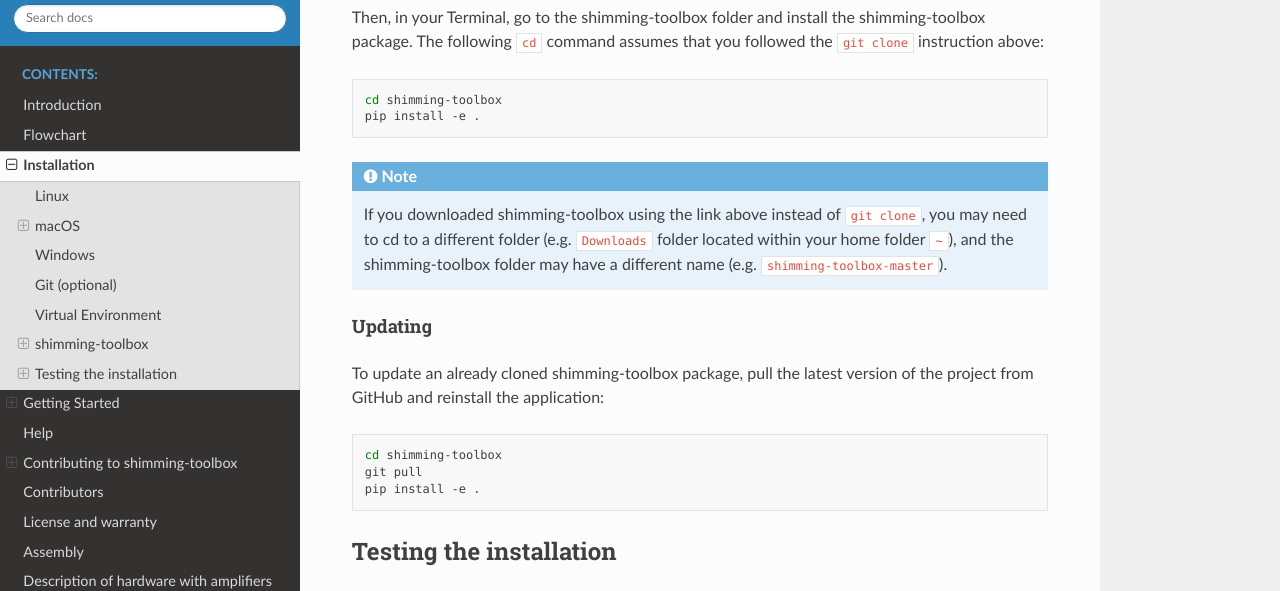
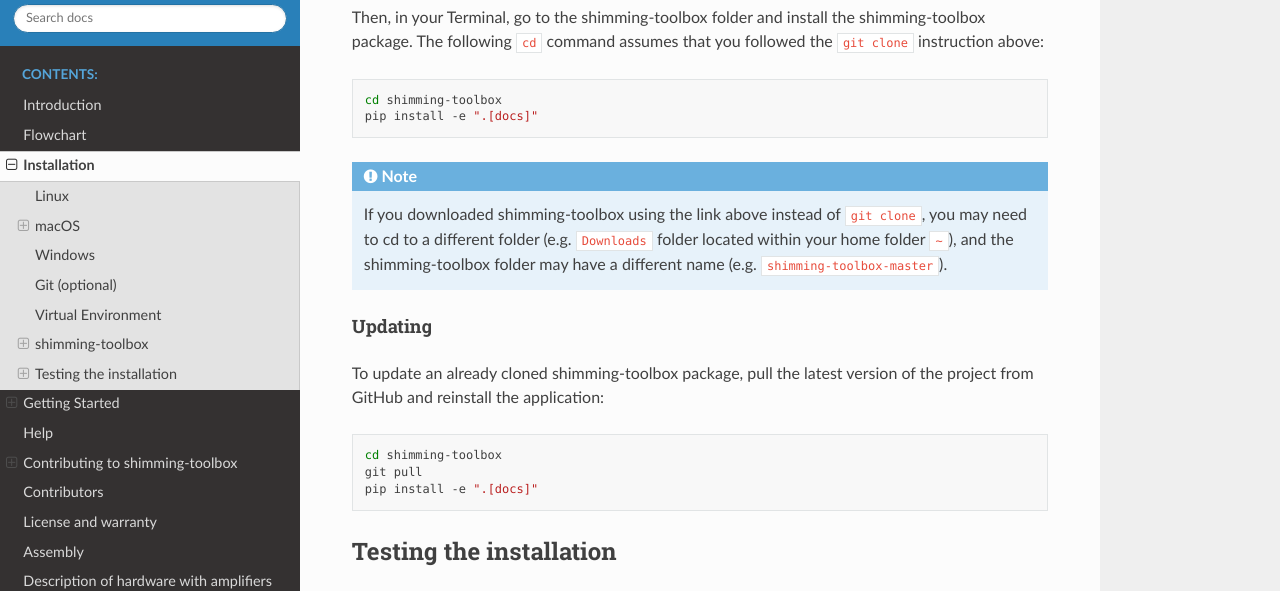
Before and after one commit to shimming-toolbox/shimming-toolbox, a Sphinx documentation site: the page built from docs/source/2_getting_started/1_installation.rst, in a window 1280 px wide and 900 px high, scrolled down 2762 px. Shown: the part 151-742 px from the top of the window. Built offline with Sphinx 7.4.7 and the Read the Docs theme 2.0.0, drawn with Linux system fonts in a browser that asks for light colours.

Commit message:
Moved docs in extras and updates website accordingly

```diff
--- a/docs/source/2_getting_started/1_installation.rst
+++ b/docs/source/2_getting_started/1_installation.rst
@@ -159,7 +159,7 @@
 .. code:: bash
 
    cd shimming-toolbox
-   pip install -e .
+   pip install -e ".[docs]"
 
 .. NOTE ::
    If you downloaded shimming-toolbox using the link above
@@ -178,7 +178,7 @@
 
    cd shimming-toolbox
    git pull
-   pip install -e .
+   pip install -e ".[docs]"
 
 Testing the installation
 ------------------------
--- a/setup.py
+++ b/setup.py
@@ -38,9 +38,8 @@
         "matplotlib~=3.1.2",
         "pytest~=4.6.3",
         "pytest-cov~=2.5.1",
-        "sphinx>=1.6",
-        "sphinx_rtd_theme>=0.2.4",
     ],
     extras_require={
+        'docs': ["sphinx>=1.6", "sphinx_rtd_theme>=0.2.4"],
     },
 )
```
